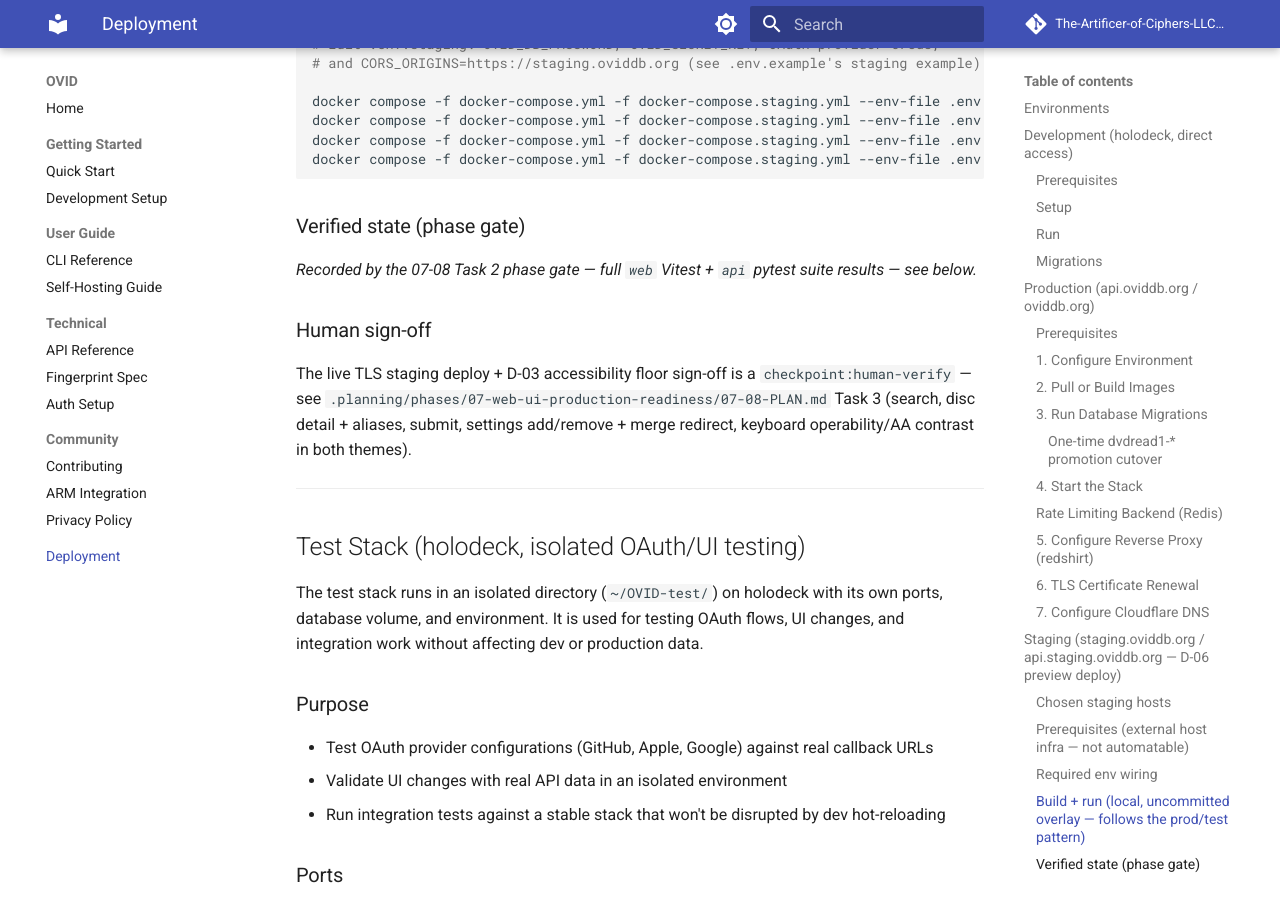
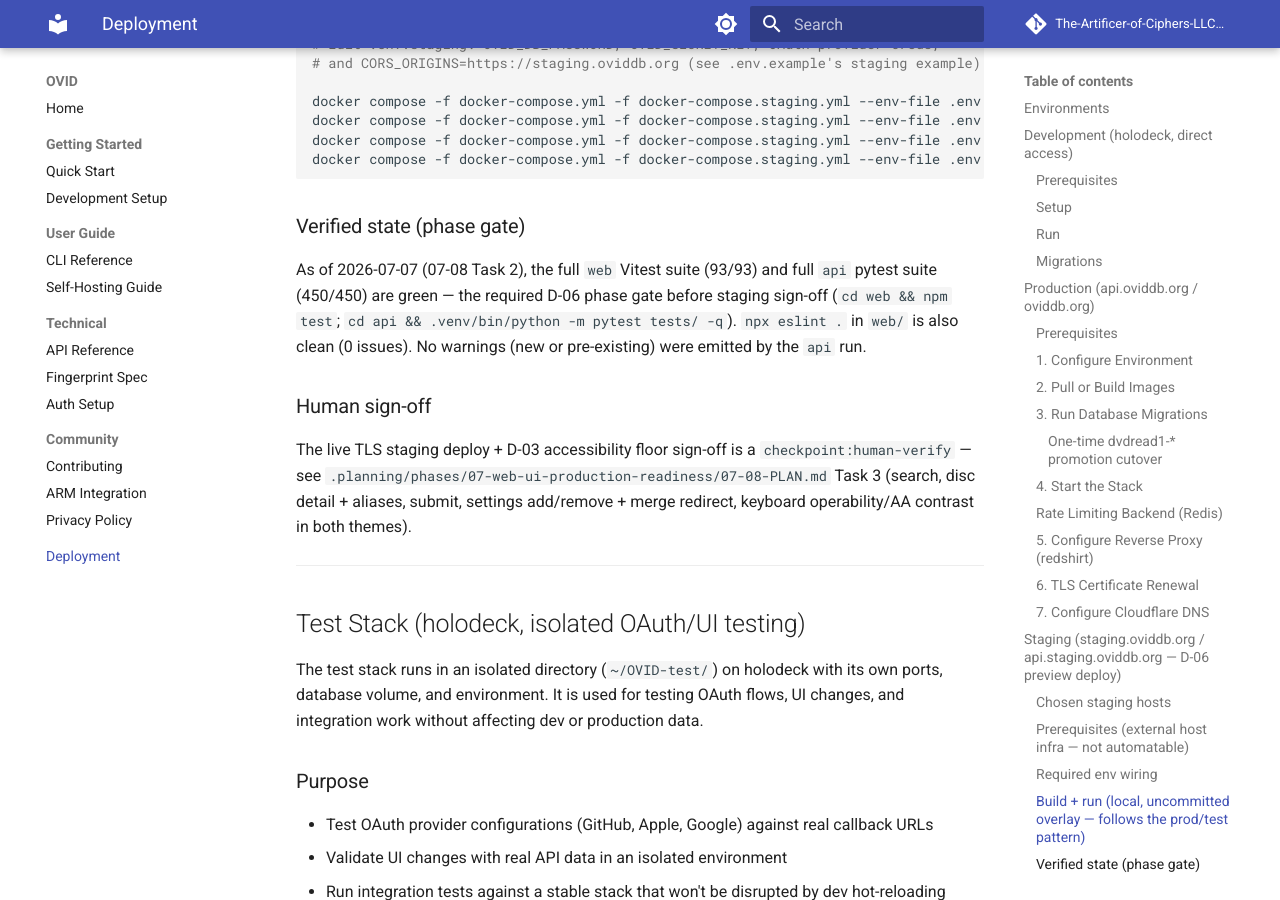
Before and after one commit to The-Artificer-of-Ciphers-LLC/OVID, an MkDocs documentation site: the page built from docs/deployment.md, in a window 1280 px wide and 900 px high, scrolled down 12375 px. Built offline with MkDocs 1.6.1 and Material for MkDocs 9.7.7, drawn with Linux system fonts in a browser that asks for light colours; comment, search, counter and statistics services are not loaded.

Commit message:
docs(07-08): record green phase-gate result (web 93/93, api 450/450)
Full web Vitest suite and full api pytest suite both pass with no
regressions and no new warnings; npx eslint . is clean (0 issues).
Recorded in docs/deployment.md's staging "Verified state" note as
the required D-06 phase gate before staging sign-off.

```diff
--- a/docs/deployment.md
+++ b/docs/deployment.md
@@ -505,7 +505,10 @@ docker compose -f docker-compose.yml -f docker-compose.staging.yml --env-file .e
 
 ### Verified state (phase gate)
 
-_Recorded by the 07-08 Task 2 phase gate — full `web` Vitest + `api` pytest suite results — see below._
+As of 2026-07-07 (07-08 Task 2), the full `web` Vitest suite (93/93) and full `api` pytest suite
+(450/450) are green — the required D-06 phase gate before staging sign-off (`cd web && npm test`;
+`cd api && .venv/bin/python -m pytest tests/ -q`). `npx eslint .` in `web/` is also clean (0 issues). No
+warnings (new or pre-existing) were emitted by the `api` run.
 
 ### Human sign-off
 
```
